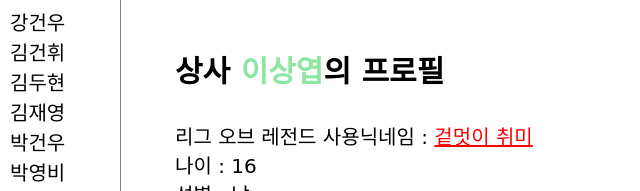
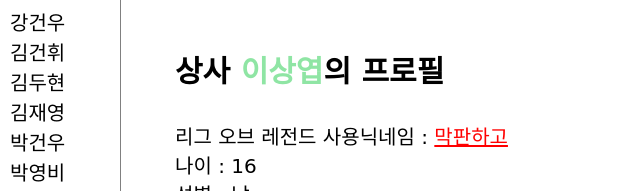
Before and after one commit to mssamd0515/eureka.company, a plain HTML site: page lee sang.html in a window 1280 px wide. Shown: the part 109-300 px from the top of the page, 0-640 px from the left. Drawn offline with Linux system fonts and the light colour scheme; a web font is replaced by a local one.

Commit message:
Update lee sang.html
이름 바꾸기.

```diff
--- a/lee sang.html
+++ b/lee sang.html
@@ -82,7 +82,7 @@
     </ul>
     <div id="article">
       <p style="font-size: 30px"><strong>상사 <a style="color:#8FE5A4;">이상엽</a>의 프로필</strong><br></p>
-      <p>리그 오브 레전드 사용닉네임 : <u style="color:red;">겉멋이 취미</u><br>
+      <p>리그 오브 레전드 사용닉네임 : <u style="color:red;">막판하고 </u><br>
         나이 : 16 <br>성별 : 남 <br>생일 : <u style="color:#9162F5;">2월 4일</u><br>
         LCE 포지션 : 시즌1,2 <u style="color:#4E96F4;">정글러</u><br>
     </div>
```
